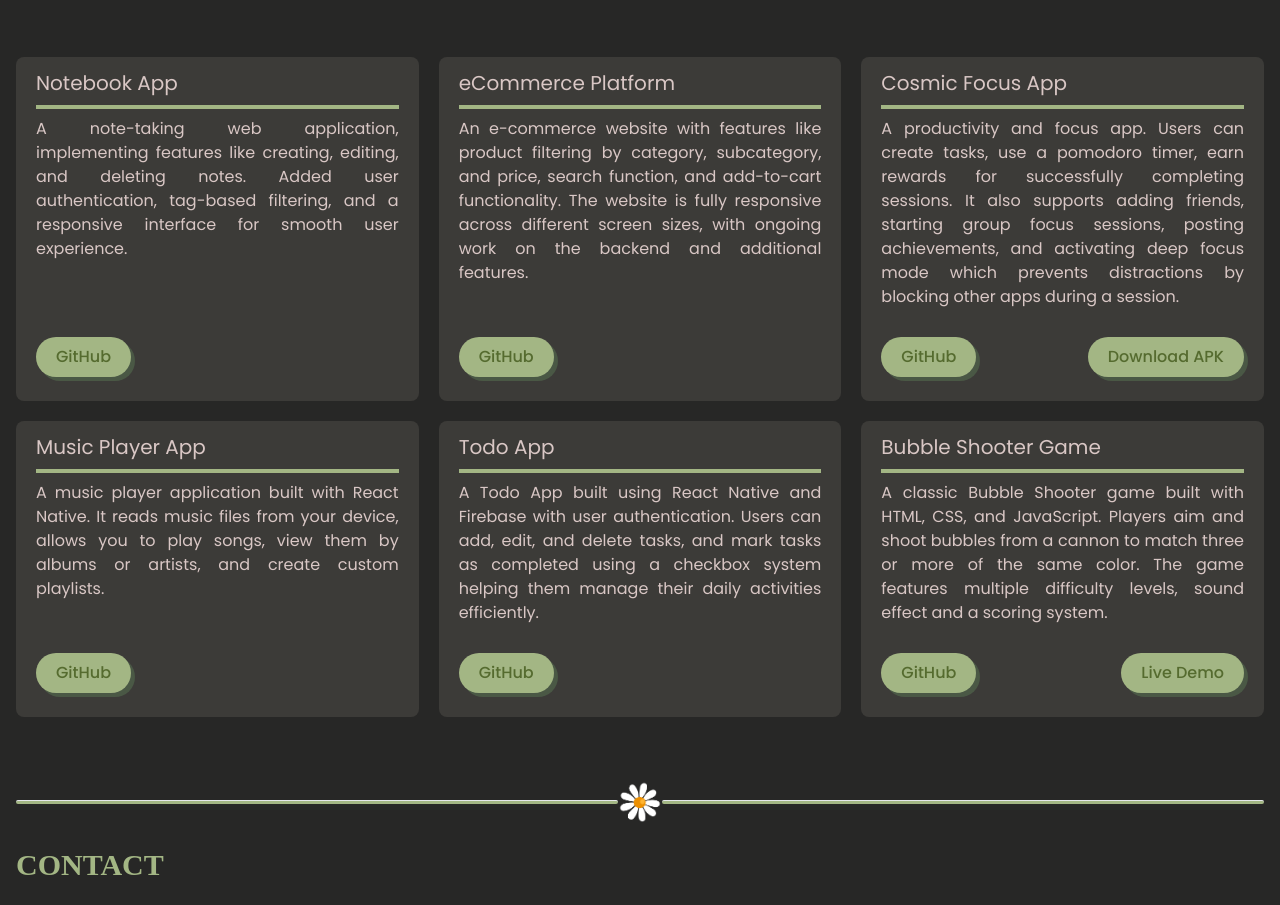
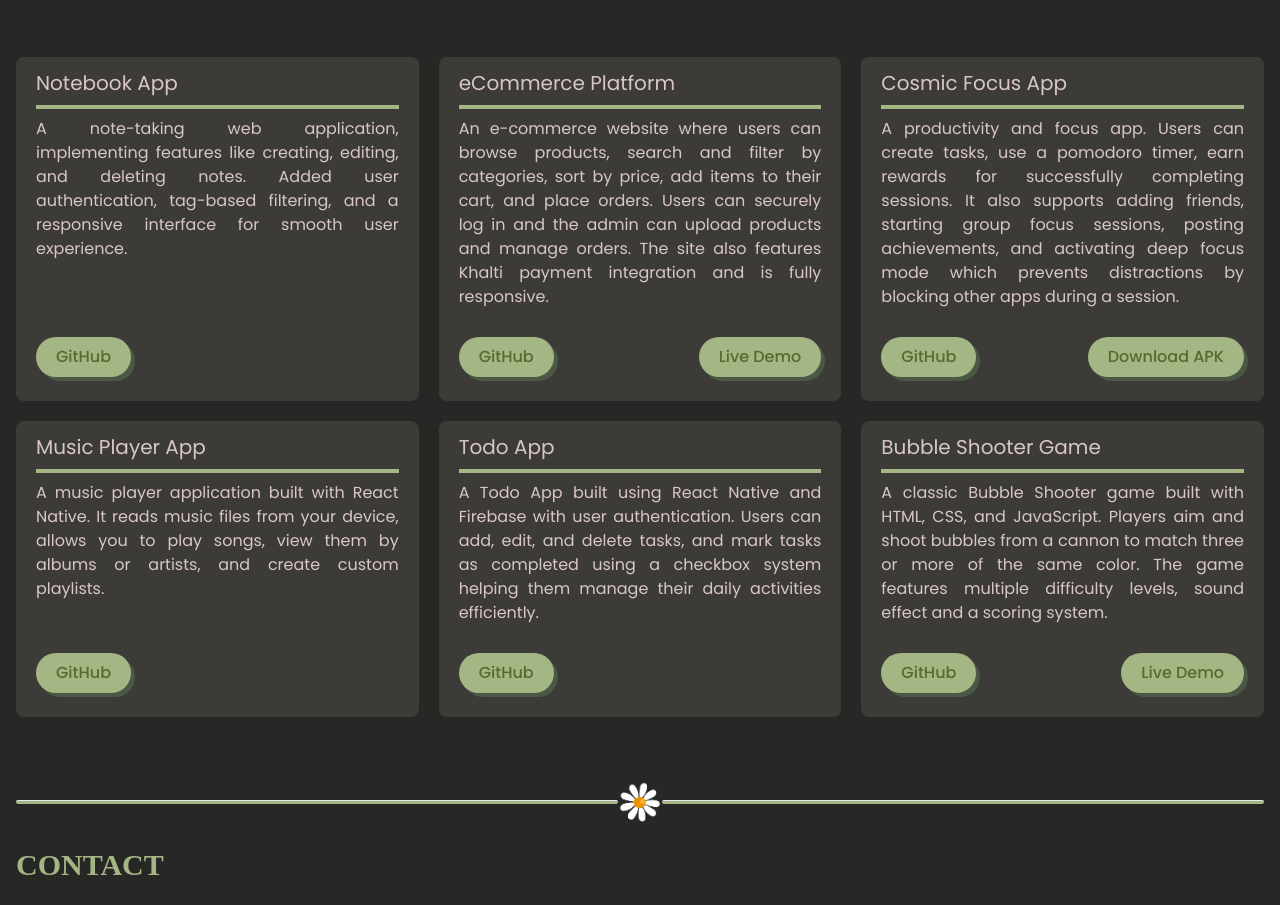
Before and after one commit to preykriti/Portfolio, a React (Vite) app: page / in a window 1280 px wide. Shown: the part 2752-3657 px from the top of the page. Built offline with nearby package versions, Linux system fonts and the light colour scheme; a web font is replaced by a local one.

Commit message:
add project link

```diff
--- a/src/components/Projects.jsx
+++ b/src/components/Projects.jsx
@@ -39,8 +39,9 @@ const Projects = () => {
 
         <ProjectCard
           title="eCommerce Platform"
-          description="An e-commerce website with features like product filtering by category, subcategory, and price, search function, and add-to-cart functionality. The website is fully responsive across different screen sizes, with ongoing work on the backend and additional features."
+          description="An e-commerce website where users can browse products, search and filter by categories, sort by price, add items to their cart, and place orders. Users can securely log in and the admin can upload products and manage orders. The site also features Khalti payment integration and is fully responsive."
           github="https://github.com/preykriti/Ecommerce-app"
+          website="https://shoppy-corner.vercel.app"
         />
 
         <ProjectCard
```
